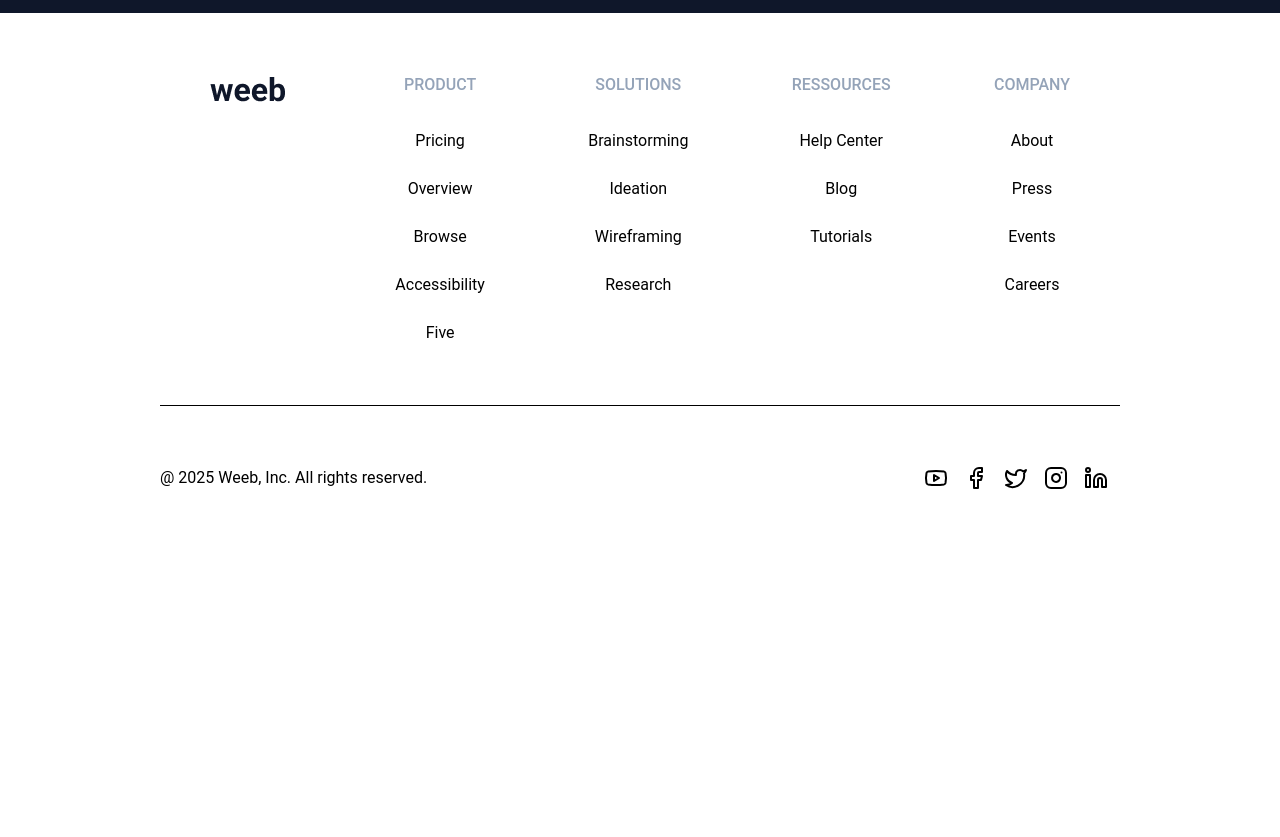
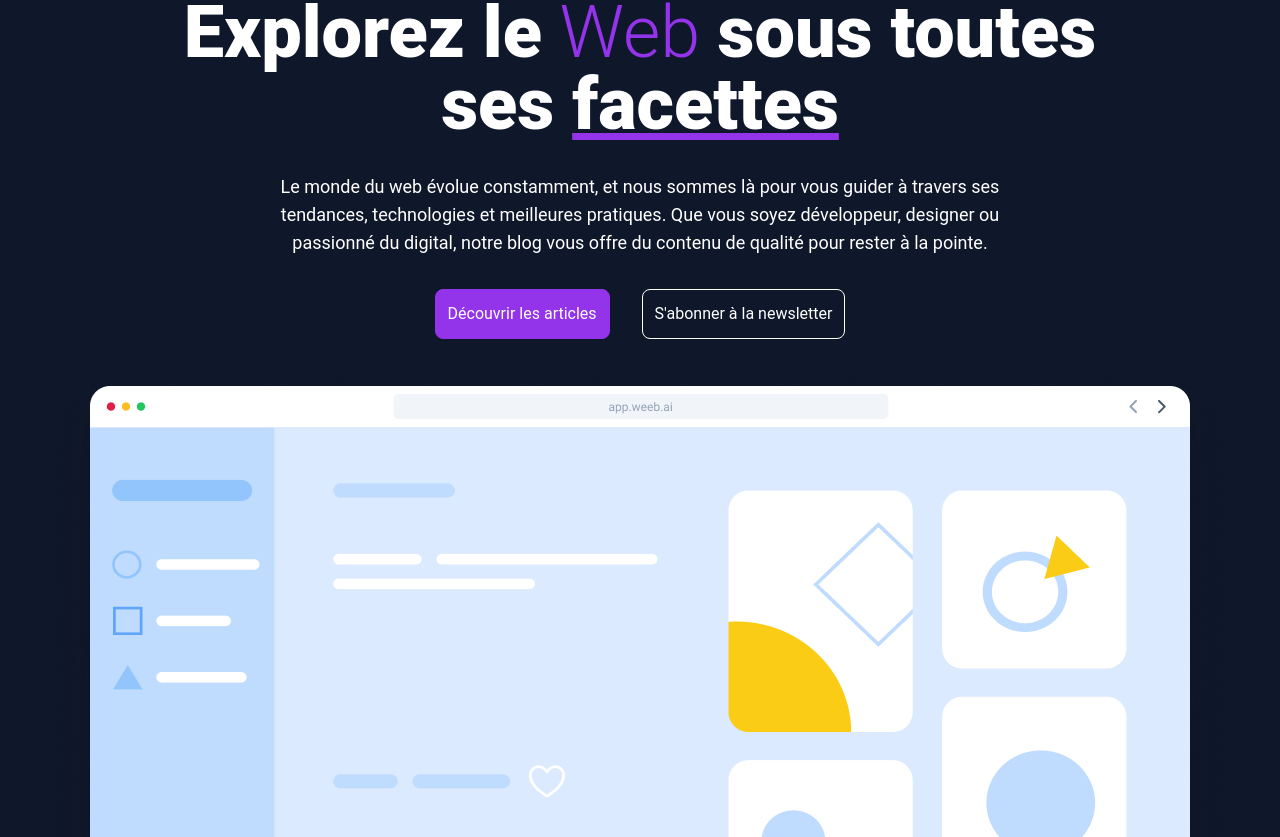
Before and after one commit to PierreSaumet/DST-P1, a React (Vite) app in the folder frontend/: page / in a window 1280 px wide. Shown: the part 323-1160 px from the top of the page. Before the commit the page ends 893 px from the top, so only its background shows below. Built offline with nearby package versions, Linux system fonts and the light colour scheme.

Commit message:
feat(home): add explore web section"

```diff
--- /dev/null
+++ b/frontend/src/components/HomeExploreWeb.jsx
@@ -0,0 +1,44 @@
+import { Link } from "react-router-dom";
+
+import imageSection1 from "../assets/Section1Image.png";
+
+function HomeExploreWeb() {
+  return (
+    <section class="my-[80px] flex flex-col items-center justify-center text-center">
+      <h1 class="text-4xl font-extrabold sm:text-5xl md:text-6xl lg:text-7xl">
+        Explorez le
+        <span class="text-main-text font-light"> Web </span>
+        sous toutes
+        <br />
+        ses <span class="decoration-main-text underline">facettes</span>
+      </h1>
+
+      <p class="m-8 max-w-3xl text-base font-normal md:text-lg">
+        Le monde du web évolue constamment, et nous sommes là pour vous guider à
+        travers ses tendances, technologies et meilleures pratiques. Que vous
+        soyez développeur, designer ou passionné du digital, notre blog vous
+        offre du contenu de qualité pour rester à la pointe.
+      </p>
+
+      <div class="flex flex-col content-center justify-center md:flex-row">
+        <Link class="bg-main-text border-main-text mx-4 mb-4 rounded-lg border p-3 md:mb-0">
+          Découvrir les articles
+        </Link>
+
+        <Link class="mx-4 rounded-lg border border-white p-3">
+          S'abonner à la newsletter
+        </Link>
+      </div>
+
+      <div class="max-h-2xl">
+        <img
+          src={imageSection1}
+          alt="For decoration purpose"
+          class="my-8 h-auto w-full"
+        />
+      </div>
+    </section>
+  );
+}
+
+export default HomeExploreWeb;
--- a/frontend/src/pages/Home.jsx
+++ b/frontend/src/pages/Home.jsx
@@ -1,9 +1,12 @@
+import HomeExploreWeb from "../components/HomeExploreWeb";
+
 function Home() {
   return (
     <div>
       Home
+      <HomeExploreWeb />
     </div>
   );
-};
+}
 
 export default Home;
```
Also changed, not shown: frontend/src/assets/Section1Image.png (added).
